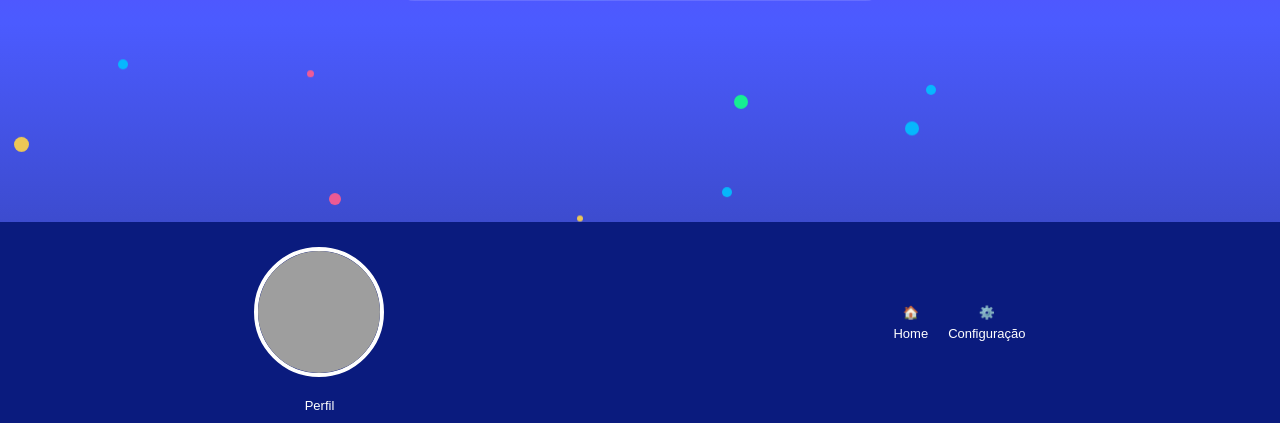
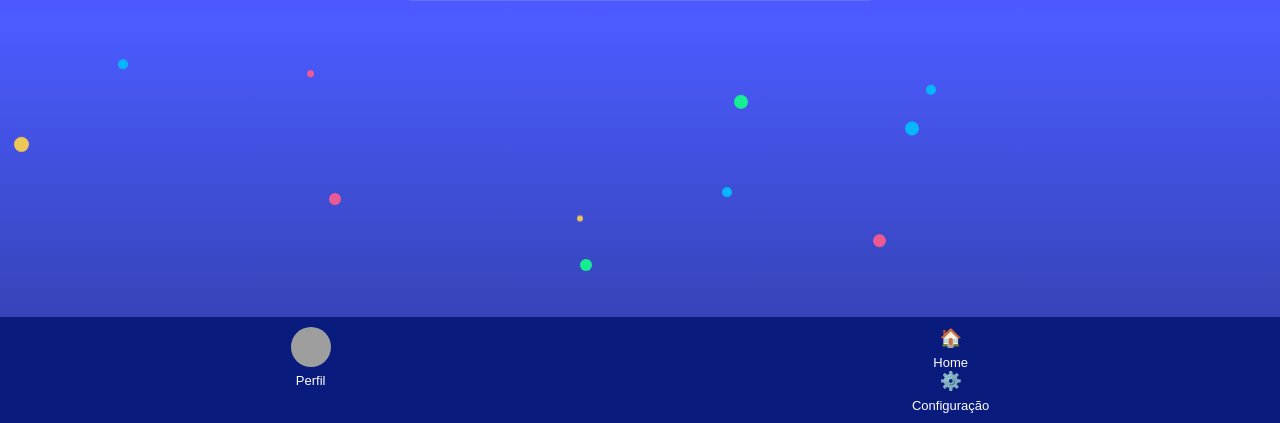
Before and after one commit to ghrc-dev/IFPE-Inteligente-3.1, a Flask app: template templates/ecoscan.html in a window 1280 px wide. Shown: the part 377-800 px from the top of the page. Run offline with Flask 3, Linux system fonts and the light colour scheme; the template is opened without the code that fills it, so the values that code supplies are empty; parts of the project's set-up code (start-up, migrations or seed data) failed here and were passed over; grey boxes are pictures that could not be loaded.

Commit message:
Update ecoscan.html

```diff
--- a/templates/ecoscan.html
+++ b/templates/ecoscan.html
@@ -12,14 +12,7 @@
   <link rel="apple-touch-icon" href="{{ url_for('static', filename='apple-touch-icon.png') }}">
 
   <style>
-    .nav-left,
-.nav-right {
-  display: flex;
-  align-items: center;
-  gap: 20px;
-}
-
-.nav-item {
+   .nav-item {
   display: flex;
   align-items: center;
   gap: 6px;
@@ -27,13 +20,20 @@
   color: #333;
   font-weight: 500;
 }
-    .foto-perfil{
-  width:130px;
-  height:130px;
-  border-radius:50%;
-  border:4px solid white;
-  margin:15px auto;
-  object-fit:cover;
+
+.nav-item:hover {
+  color: #007bff;
+}
+
+.foto-perfil {
+  width: 40px;
+  height: 40px;
+  border-radius: 50%;
+  object-fit: cover;
+}
+
+.icon {
+  font-size: 18px;
 }
     * { margin:0; padding:0; box-sizing:border-box; font-family:'Poppins',sans-serif; }
 
```
